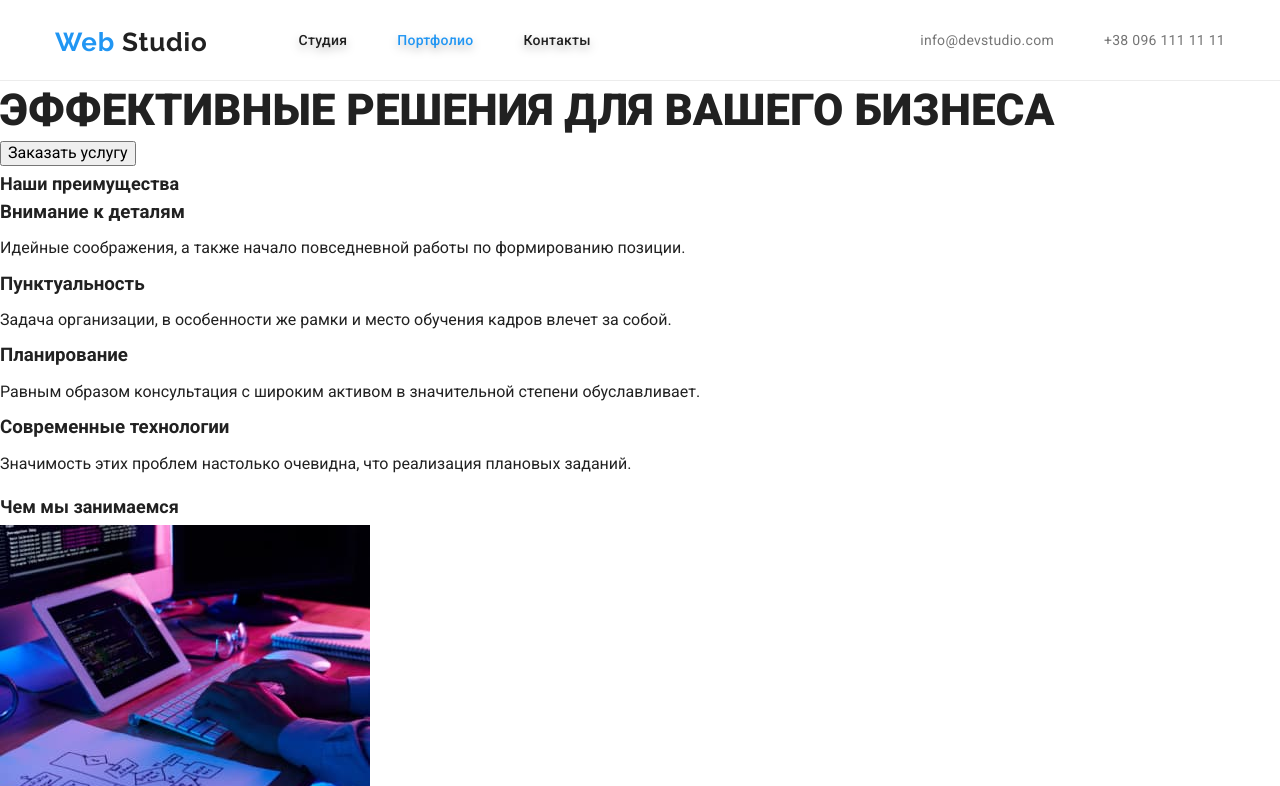
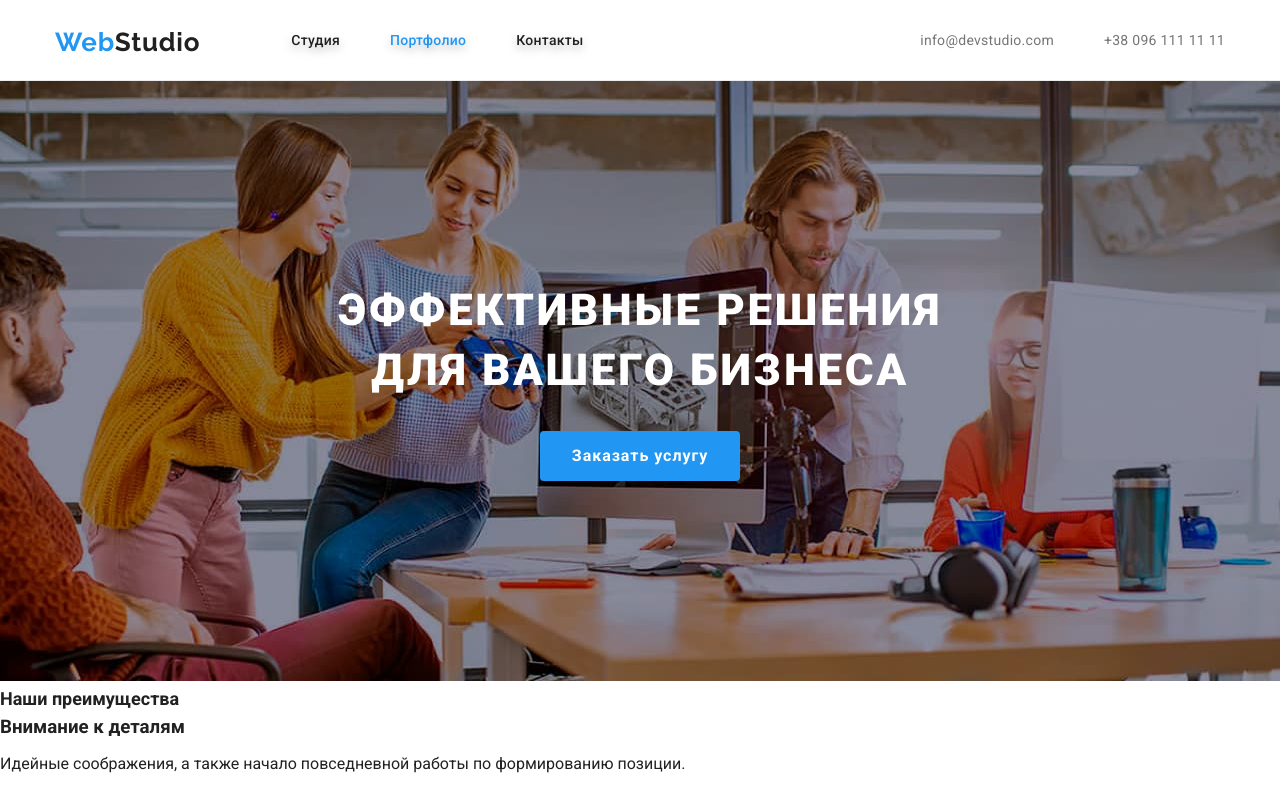
Before and after one commit to Okonskyi/goit-markup-hw-04, a plain HTML site: page index.html in a window 1280 px wide. Shown: the top 786 px of the page. Drawn offline with nearby package versions, Linux system fonts and the light colour scheme.

Commit message:
Сделан первый блок главной страницы

```diff
--- a/css/styles.css
+++ b/css/styles.css
@@ -26,6 +26,7 @@ h1 {
   font-weight: 900;
   font-size: 44px;
   line-height: 1.36;
+  letter-spacing: 0.06em;
 }
 h2 {
   font-family: "Roboto", sans-serif;
@@ -140,7 +141,7 @@ img {
   height: 1px;
 }
 
-/* ---------- Основной контент (Герой) ---------- */
+/* ---------- Страница Портфолио---Основной контент (Герой) ---------- */
 
 .main-title-portfolio-page {
   display: none;
@@ -243,7 +244,65 @@ img {
   color: rgba(255, 255, 255, 0.6);
 }
 
+/* ---------- Главная страница----------- */
+
+/* -----------Основной контент (Герой) ---------- */
+
+.hero-homepage {
+  height: 600px;
+  display: flex;
+  justify-content: center;
+  background-image: url("/images/Hero.jpg");
+  background-repeat: no-repeat;
+  background-position: center;
+}
+.hero-homepage-content{
+  display: flex;
+  flex-direction: column;
+  /* justify-content: center; */
+  background-image: url("/images/png/Img Overlay.png"),
+  background-repeat: no-repeat;
+  background-position: center;
+  align-items: center;
+}
+.main-title-homepage {
+  color: var(--main-bcg-color);
+  margin-top: 200px;
+}
+.main-title-homepage p {
+  display: flex;
+  justify-content: center;
+  padding: 0 auto;
+  margin: 0 auto;
+
+}
+
+.button-hero-homepage{
+
+  background-color: var(--brand-color);
+  padding: 10px 32px;
+  margin-top: 30px;
+  cursor: pointer;
+  border-radius: 4px;
+  border: none;
+  /* display: flex; */
+}
+.button-hero-homepage-text{
+  /* margin: 10px 32px; */
+  color: var(--main-bcg-color);
+  background-color: var(--brand-color);
+  font-style: normal;
+  font-weight: bold;
+  font-size: 16px;
+  line-height: 1.87;
+  letter-spacing: 0.06em;
+}
+
+/* -----------Блок с особенностями работы (Герой) ---------- */
+
+
+
 /* ---------------------тестирую----------------------- */
 
 /* border: 1px solid teal; */
-/* --------------------протестировано----------------- */
+/* --------------------протестировано----------------- */ ;
--- a/index.html
+++ b/index.html
@@ -22,8 +22,7 @@
     <header class="header">
         <div class="conteiner header__conteiner">
             <a class="logo" href="./index.html">
-                <span class="logo-web">Web</span>
-                <span class="logo-studio-top">Studio</span>
+                <span class="logo-web">Web</span><span class="logo-studio-top">Studio</span>
             </a>
             <nav class="nav">
                 <ul class="nav__list">
@@ -61,12 +60,16 @@
         </div>
         <div class="top-line"></div>
     </header>
-    <main>
-        <!-- Блок-герой -->
-        <div>
-            <section>
-                <h1 class="main-title-homepage">Эффективные решения для вашего бизнеса</h1>
-               <button name="заказать услугу" type="button">Заказать услугу</button>
+    <!-------- Блок-герой --------->
+        <div class="hero-homepage" >
+            <section class="conteiner">
+                <div class="hero-homepage-content">
+                    <h1 class="main-title-homepage">Эффективные решения<p>для вашего бизнеса</p></h1>
+                    <button name="заказать услугу" type="button" class="button-hero-homepage">
+                        <span class="button-hero-homepage-text">Заказать услугу</span>
+                    </button>
+                </div>
+
             </section>
         </div>
 
@@ -132,8 +135,8 @@
     </main>
 
             <!-- Подвал сайта (Футтер) -->
-            <footer>
-                <div class="footer">
+            <footer class="footer">
+                <div class="conteiner">
                     <a class="logo" href="./index.html"><span class="logo-web">Web</span><span
                             class="logo-studio-footer">Studio</span></a>
                     <address>
```
Also changed, not shown: images/Hero.jpg (added), images/png/Hero.png (added), images/png/Img Overlay.png (added).
